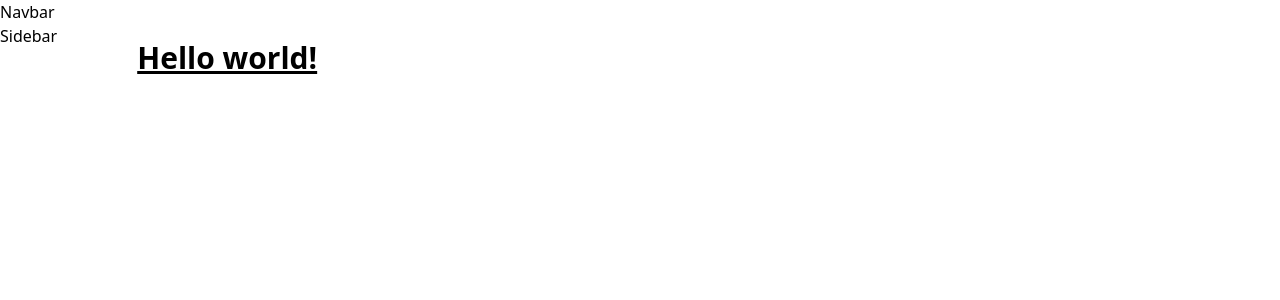
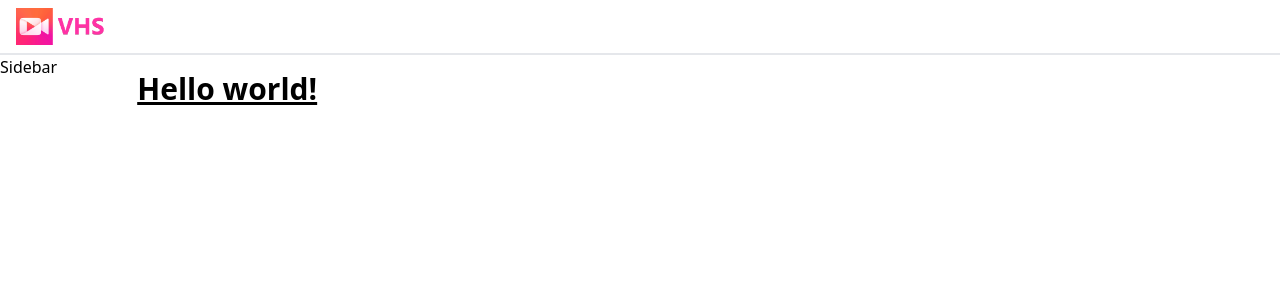
Before and after one commit to peterk6e/video-hosting-service, a Next.js app: page / in a window 1280 px wide. Shown: the top 300 px of the page. Built offline with nearby package versions, Linux system fonts and the light colour scheme.

Commit message:
set basic navbar

```diff
--- a/components/Navbar.tsx
+++ b/components/Navbar.tsx
@@ -1,8 +1,28 @@
-import React from 'react'
+import React from "react"
+import Image from "next/image"
+import Link from "next/link"
+import { useRouter } from "next/router"
+import { GoogleLogin, GoogleLogout } from "react-google-login"
+import { AiOutlineLogout } from "react-icons/ai"
+import { BiSearch } from "react-icons/bi"
+import { IoMdAdd } from "react-icons/io"
+
+import Logo from "../utils/logo.png"
 
 const Navbar = () => {
   return (
-    <div>Navbar</div>
+    <div className="w-full flex justify-between items-center border-b-2 border-gray-200 py-2 px-4">
+      <Link href='/'>
+        <div className="w-[100px] md:w-[130px]">
+          <Image
+            className='cursor-pointer'
+            src={Logo}
+            alt='logo'
+            layout='responsive'
+          />
+        </div>
+      </Link>
+    </div>
   )
 }
 
```
Also changed, not shown: utils/logo.png (added).
